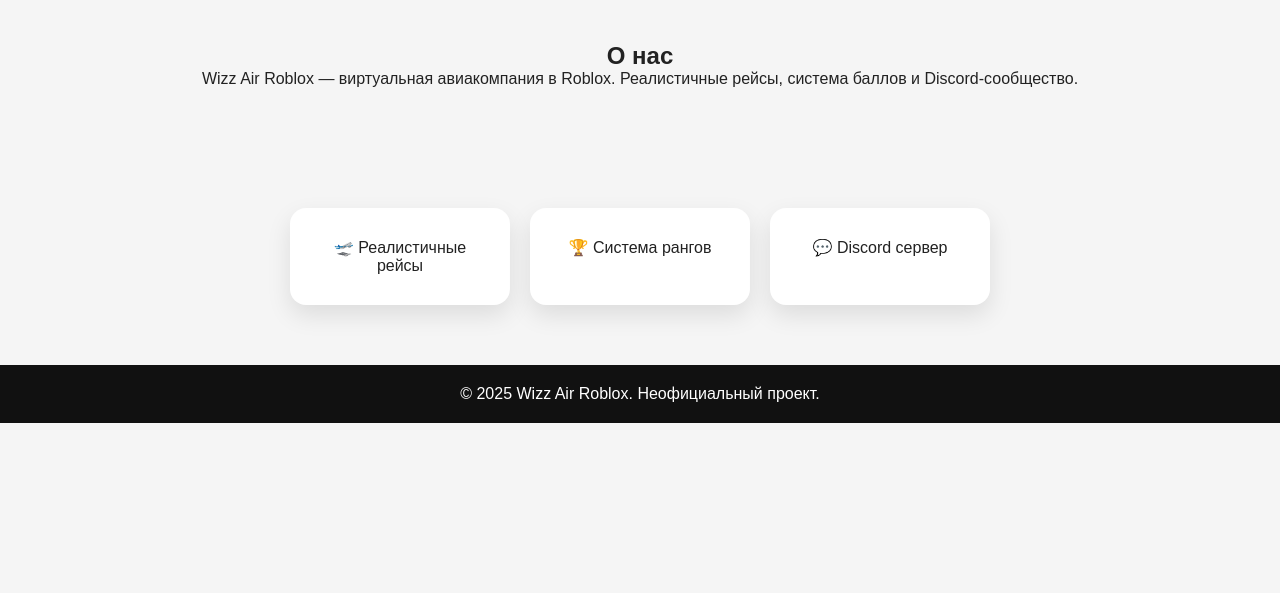
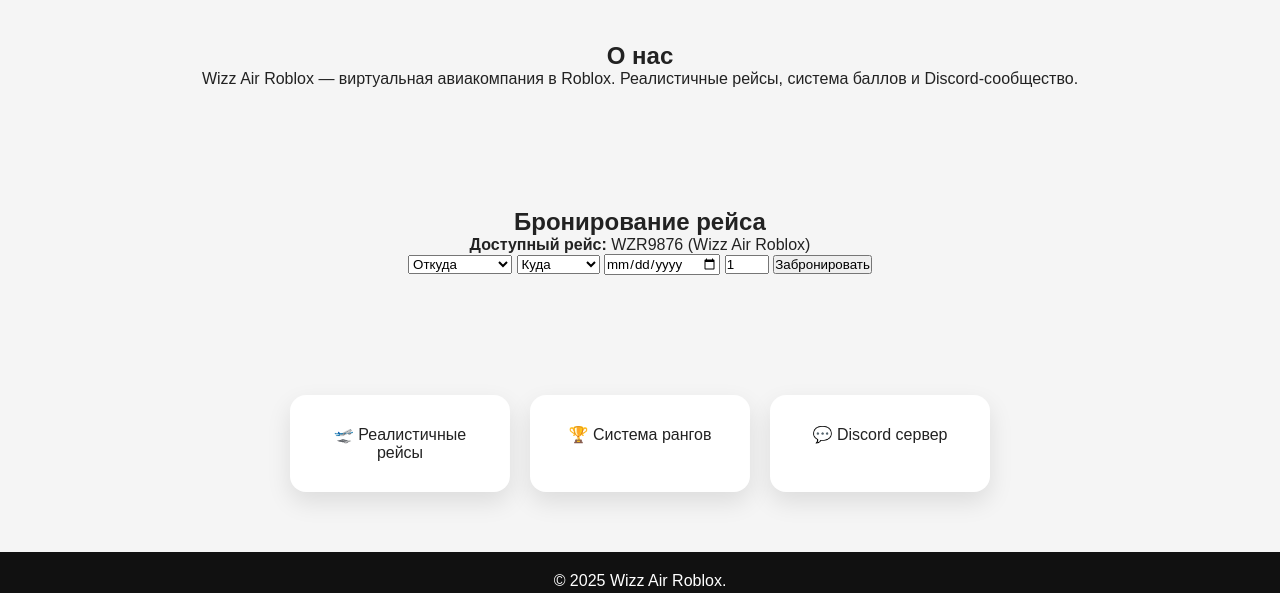
Before and after one commit to gmeilkom2-spec/Wizz-air-rbx, a plain HTML site: page index.html in a window 1280 px wide. Shown: the part 442-1035 px from the top of the page. Before the commit the page ends 865 px from the top, so only its background shows below. Drawn offline with Linux system fonts and the light colour scheme.

Commit message:
Update index.html

```diff
--- a/index.html
+++ b/index.html
@@ -27,6 +27,36 @@ Wizz Air Roblox — виртуальная авиакомпания в Roblox.
 </section>
 
 
+<section id="booking" class="section booking">
+<h2>Бронирование рейса</h2>
+<p><strong>Доступный рейс:</strong> WZR9876 (Wizz Air Roblox)</p>
+<form id="bookingForm" class="booking-form">
+<select required>
+<option value="">Откуда</option>
+<option>Warsaw</option>
+<option>Budapest</option>
+<option>London Luton</option>
+</select>
+
+
+<select required>
+<option value="">Куда</option>
+<option>Rome</option>
+<option>Paris</option>
+<option>Barcelona</option>
+</select>
+
+
+<input type="date" required />
+<input type="number" min="1" max="8" value="1" required />
+
+
+<button type="submit">Забронировать</button>
+</form>
+<p id="bookingResult"></p>
+</section>
+
+
 <section class="section cards">
 <div class="card">🛫 Реалистичные рейсы</div>
 <div class="card">🏆 Система рангов</div>
@@ -35,7 +65,7 @@ Wizz Air Roblox — виртуальная авиакомпания в Roblox.
 
 
 <footer>
-<p>© 2025 Wizz Air Roblox. Неофициальный проект.</p>
+<p>© 2025 Wizz Air Roblox.</p>
 </footer>
 
 
```
